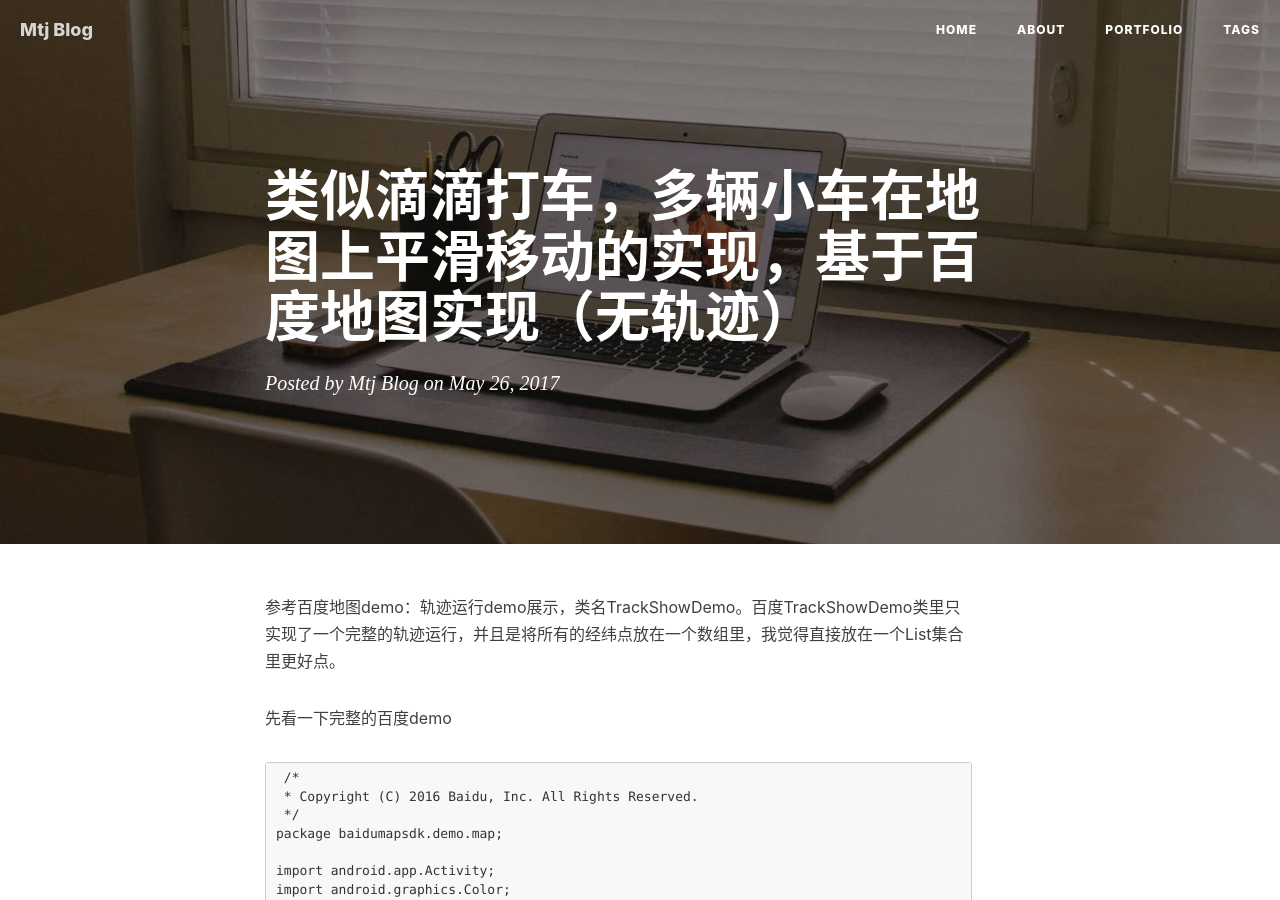
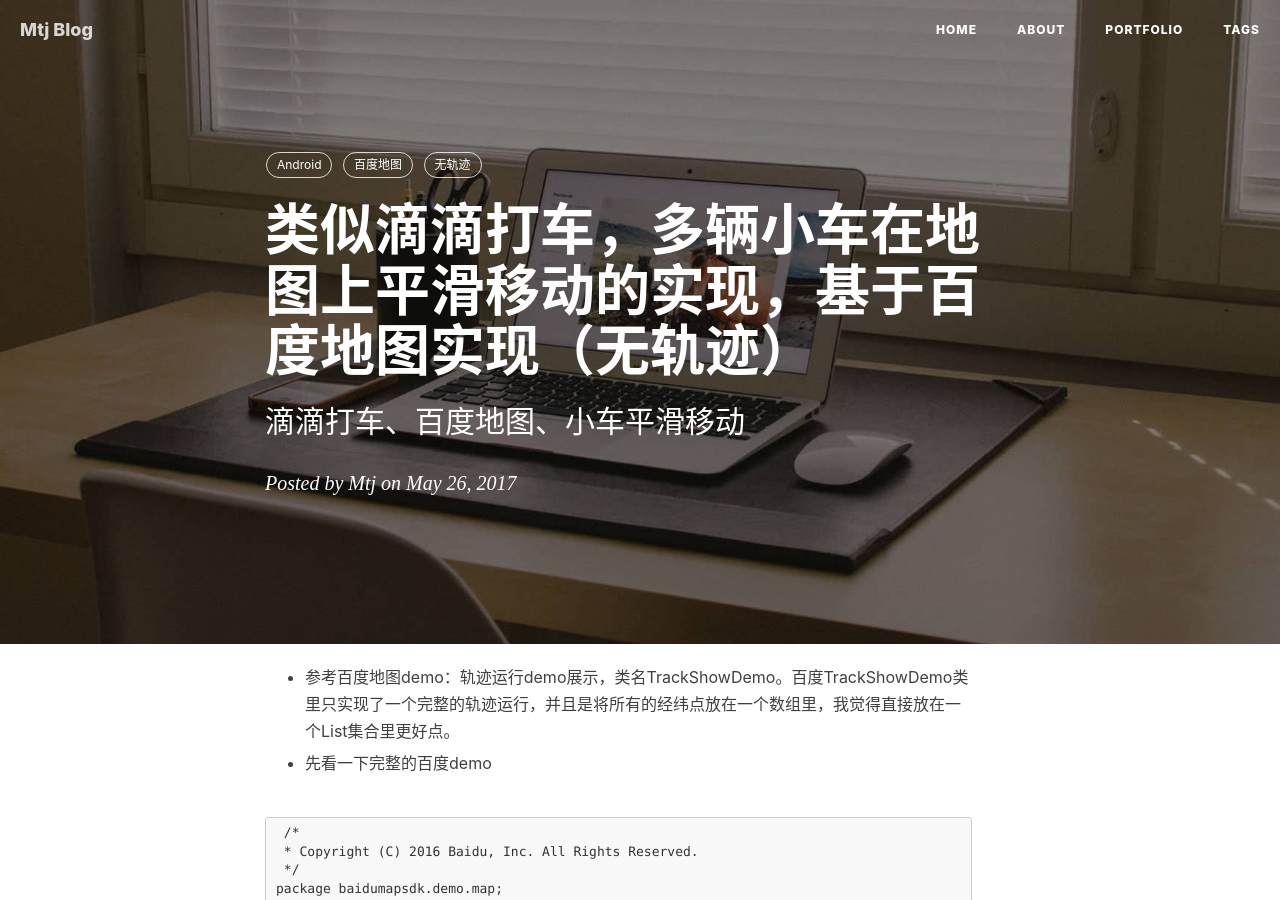
Before and after one commit to mtjsoft/mtjsoft.github.io, a Jekyll site: the page built from _posts/2017-05-26-类似滴滴打车，多辆小车在地图上平滑移动的实现，基于百度地图实现（无轨迹）.md, in a window 1280 px wide and 900 px high. Built offline with Jekyll 4.4.1, drawn with Linux system fonts in a browser that asks for light colours; nearby versions of some CDN libraries; our own code applies the rules of GitHub Pages for plain Markdown files; comment, search, counter and statistics services are not loaded.

Commit message:
Update 2017-05-26-类似滴滴打车，多辆小车在地图上平滑移动的实现，基于百度地图实现（无轨迹）.md

````diff
--- a/_posts/2017-05-26-类似滴滴打车，多辆小车在地图上平滑移动的实现，基于百度地图实现（无轨迹）.md
+++ b/_posts/2017-05-26-类似滴滴打车，多辆小车在地图上平滑移动的实现，基于百度地图实现（无轨迹）.md
@@ -1,6 +1,18 @@
- 参考百度地图demo：轨迹运行demo展示，类名TrackShowDemo。百度TrackShowDemo类里只实现了一个完整的轨迹运行，并且是将所有的经纬点放在一个数组里，我觉得直接放在一个List集合里更好点。
+---
+layout: post
+title:  "类似滴滴打车，多辆小车在地图上平滑移动的实现，基于百度地图实现（无轨迹）"
+subtitle:  "滴滴打车、百度地图、小车平滑移动"
+date:  2017-05-26 15:00
+author:  "Mtj"
+tags:
+     Android
+     百度地图
+     无轨迹
 
-先看一下完整的百度demo
+---
+* 参考百度地图demo：轨迹运行demo展示，类名TrackShowDemo。百度TrackShowDemo类里只实现了一个完整的轨迹运行，并且是将所有的经纬点放在一个数组里，我觉得直接放在一个List集合里更好点。
+
+* 先看一下完整的百度demo
 
 ```
  /*
@@ -263,7 +275,7 @@ public class TrackShowDemo extends Activity {
 }
 ```
 
-# 改造后：
+* 改造后：
 
 ```
 package com.xpro.ibusalmoner.activity;
````
